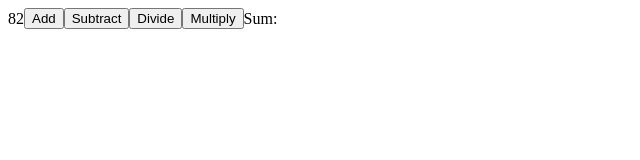
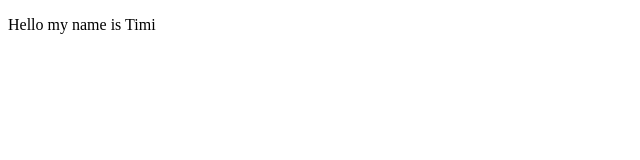
Before and after one commit to timilehhin/script, a plain HTML site: page other.html in a window 1280 px wide. Shown: the whole page, without its empty margins (0-640 px from the left). Drawn offline with Linux system fonts and the light colour scheme.

Commit message:
errorfixes

```diff
--- /dev/null
+++ b/index.js
@@ -0,0 +1,41 @@
+/*for (let count = 10; count < 21; count += 1 ) {
+
+    console.log(count)
+} */
+
+/*for (let count= 10;
+       count < 101;
+       count += 10
+       ) {
+
+    console.log(count)
+}*/
+
+/*for (let i = 0; i < 6; i += 1) {
+    console.log(i)
+} */
+
+/*let messages = [
+    "Hey how's it going?",
+    "I'm great, thank you! How about you?",
+    "All good. Been working on my porfolio lately",
+    "Same here!",
+    "nice"
+]
+
+for (let i = 0; i < messages.length; i += 1) {
+    console.log(messages[i])
+}*/
+
+//let  cards = [7, 3, 9]
+
+/*for (let i = 0; i < cards.length; i++ ) {
+    console.log(cards[i])
+} */
+
+let sentence = ["Hello ", "my ", "name ", "is ", "Timi"]
+let greetingEl = document.getElementById("greeting-el")
+
+for (let i = 0; i < sentence.length; i++) {
+    greetingEl.textContent += sentence[i]
+}
--- a/index2.js
+++ b/index2.js
@@ -14,7 +14,7 @@ function startgame () {
 }
 
 function rendergame() {
-  cardsEl.textContent = "Cards: " + cards[0] + "" + cards[1]
+  cardsEl.textContent = "Cards: " + cards[0] + " " + cards[1]
   sumEl.textContent = "Sum: " + sum
   if (sum<= 20) {
     message = "Do you want to draw a new card"
--- a/other.html
+++ b/other.html
@@ -1,26 +1,9 @@
 <!DOCTYPE html>
 <html>
   <head>
-    <style>
-    body{
-       display: flex;
-       align-items: center;
-
-    }
-    </style>
-  </head>
-  <body>
-    <span id="num1-el"></span>
-    <span id="num2-el"></span>
-    <br>
-    <button onclick="add()">Add</button>
-    <button onclick="subtract()">Subtract</button>
-    <button onclick="divide()">Divide</button>
-    <button onclick="multiply()">Multiply</button>
-    <br>
-    <span id="sum-el"> Sum:</span>
-
-
-    <script src="style.js"></script>
+    </head>
+    <body>
+      <p id="greeting-el"></p>
+    <script src="index.js"></script>
   </body>
 </html>
```
